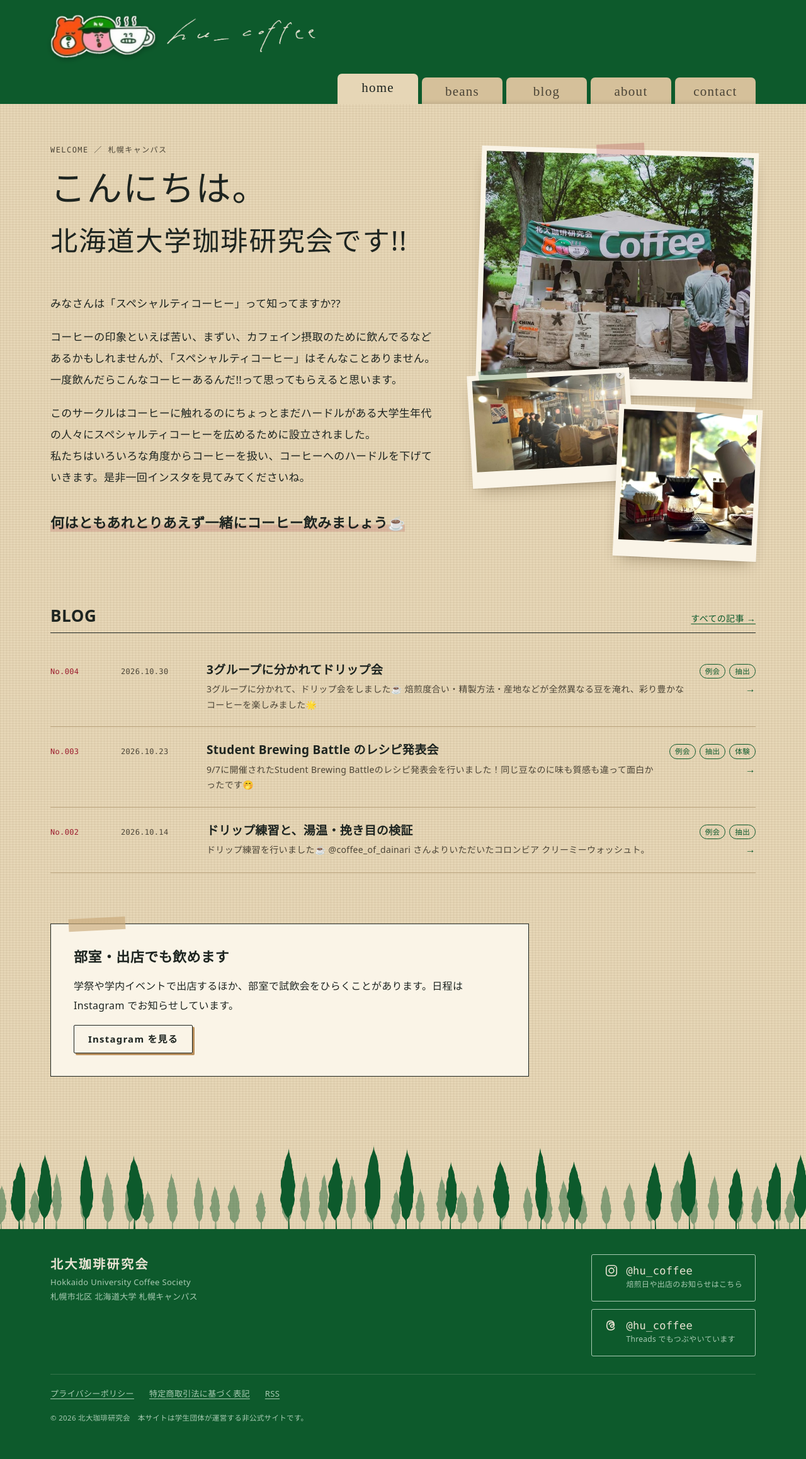
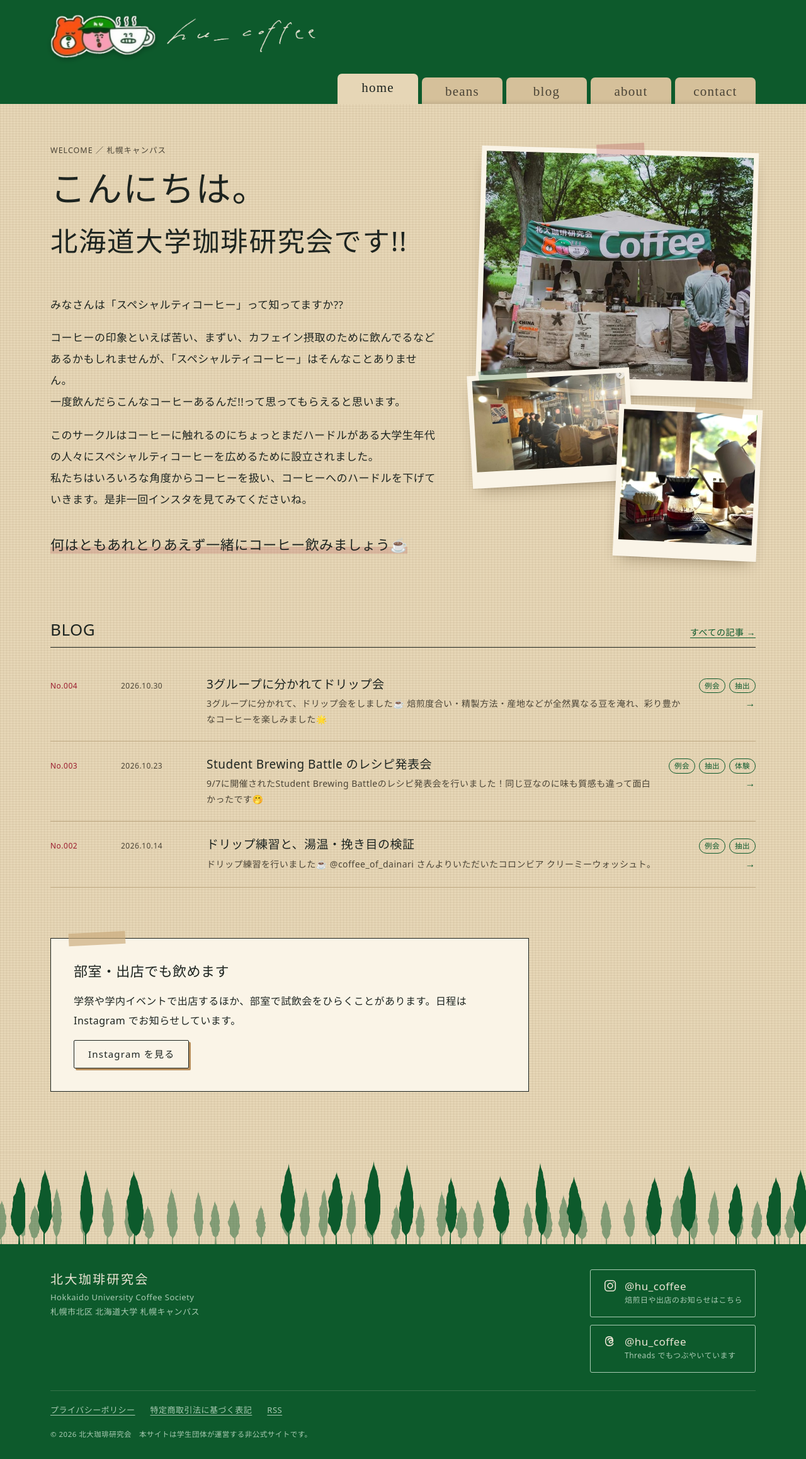
Before and after one commit to gmgngnm/hu_coffee, a Jekyll site: the page built from index.html, in a window 1280 px wide. Shown: the whole page at 63% size. Built offline with Jekyll 4.4.1, drawn with Linux system fonts in a browser that asks for light colours; some web fonts are replaced; before the commit the page ends 2290 px from its top, so only the background shows below that.

Commit message:
文字を Noto Sans JP の細めの線に統一
見本の画像に合わせて、見出し・本文・番号や日付をすべて Noto Sans JP にし、
見出しの太さを一段落とした。等幅フォントと、大文字で字間を広げたラベルもやめた。

Co-Authored-By: Claude Opus 5.5 <noreply@anthropic.com>
Claude-Session: https://claude.ai/code/session_01SJAjaDFs9AxovdXkUsc4Np

```diff
--- a/_includes/head.html
+++ b/_includes/head.html
@@ -15,7 +15,7 @@
 <link rel="manifest" href="{{ '/site.webmanifest' | relative_url }}">
 <link rel="preconnect" href="https://fonts.googleapis.com">
 <link rel="preconnect" href="https://fonts.gstatic.com" crossorigin>
-<link rel="stylesheet" href="https://fonts.googleapis.com/css2?family=IBM+Plex+Mono:wght@400;500&family=Nothing+You+Could+Do&family=Zen+Kurenaido&family=Zen+Kaku+Gothic+New:wght@400;500;700;900&display=swap">
+<link rel="stylesheet" href="https://fonts.googleapis.com/css2?family=Nothing+You+Could+Do&family=Zen+Kurenaido&family=Noto+Sans+JP:wght@300;400;500;700&display=swap">
 <link rel="stylesheet" href="{{ '/assets/css/main.css' | relative_url }}">
 {% seo %}
 {% feed_meta %}
--- a/admin/preview.js
+++ b/admin/preview.js
@@ -2,7 +2,7 @@
 (function () {
   if (!window.CMS) return;
   var base = location.pathname.replace(/admin\/?.*$/, "");
-  CMS.registerPreviewStyle("https://fonts.googleapis.com/css2?family=Zen+Kaku+Gothic+New:wght@400;700;900&display=swap");
+  CMS.registerPreviewStyle("https://fonts.googleapis.com/css2?family=Noto+Sans+JP:wght@300;400;500&display=swap");
   CMS.registerPreviewStyle(base + "assets/css/main.css");
   // サイトの body は表紙の緑なので、プレビューでは紙の色に戻す
   CMS.registerPreviewStyle("body{background:#e6d6b6 !important;padding:24px}", { raw: true });
--- a/assets/css/main.css
+++ b/assets/css/main.css
@@ -24,14 +24,15 @@
   --field: #faf4e7;
   --shadow: 0 1px 0 rgba(0,0,0,.04), 0 6px 18px -10px rgba(13,60,30,.35);
 
-  /* 見出しも本文と同じゴシック。太さだけで差をつける */
-  --f-head: "Zen Kaku Gothic New", "Hiragino Sans", "Yu Gothic", system-ui, sans-serif;
-  --f-body: "Zen Kaku Gothic New", "Hiragino Sans", "Yu Gothic", system-ui, sans-serif;
+  /* 文字は Noto Sans JP ひとつ。見出しも太くしすぎず、細めの線で落ち着かせる */
+  --f-head: "Noto Sans JP", "Hiragino Sans", "Yu Gothic", system-ui, sans-serif;
+  --f-body: "Noto Sans JP", "Hiragino Sans", "Yu Gothic", system-ui, sans-serif;
   /* タブの手書き文字。ヘッダーの手書き hu_coffee に字形が近いものを選んだ */
   --f-hand: "Nothing You Could Do", cursive;
   /* ホームの挨拶だけ、手書きロゴと同じ細いペン字の雰囲気に */
   --f-hand-ja: "Zen Kurenaido", var(--f-body);
-  --f-mono: "IBM Plex Mono", ui-monospace, "SFMono-Regular", Menlo, monospace;
+  /* 番号や日付も同じ書体で。数字の幅だけそろえる（等幅フォントは使わない） */
+  --f-mono: "Noto Sans JP", "Hiragino Sans", "Yu Gothic", system-ui, sans-serif;
 
   --wrap: 1120px;
   --gutter: clamp(16px, 4vw, 40px);
@@ -43,20 +44,20 @@ html { -webkit-text-size-adjust: 100%; scroll-behavior: smooth; }
 @media (prefers-reduced-motion: reduce) { html { scroll-behavior: auto; } *, *::before, *::after { transition: none !important; animation: none !important; } }
 body {
   margin: 0; background: var(--cover); color: var(--ink);
-  font: 400 16px/1.9 var(--f-body); letter-spacing: .02em;
+  font: 400 16px/1.9 var(--f-body); letter-spacing: .03em; font-variant-numeric: tabular-nums;
   font-feature-settings: "palt" 0;
 }
 img, svg { max-width: 100%; height: auto; }
 a { color: var(--accent); text-underline-offset: .2em; text-decoration-thickness: 1px; }
 a:hover { color: var(--bean); }
 :focus-visible { outline: 2px solid var(--focus); outline-offset: 3px; border-radius: 2px; }
-h1, h2, h3 { font-family: var(--f-head); font-weight: 700; line-height: 1.4; letter-spacing: .02em; margin: 0 0 .6em; }
+h1, h2, h3 { font-family: var(--f-head); font-weight: 400; line-height: 1.45; letter-spacing: .02em; margin: 0 0 .6em; }
 .skip { position: absolute; left: -999px; top: 8px; background: var(--paper); padding: 8px 12px; z-index: 10; }
 .skip:focus { left: 8px; }
 
 .wrap { width: min(100% - 2 * var(--gutter), var(--wrap)); margin-inline: auto; }
 .narrow { max-width: 760px; }
-.label { font: 500 12px/1.6 var(--f-mono); letter-spacing: .12em; color: var(--ink-2); margin: 0 0 .8em; text-transform: uppercase; }
+.label { font: 400 12.5px/1.6 var(--f-mono); letter-spacing: .08em; color: var(--ink-2); margin: 0 0 .8em; }
 
 /* ---------- 表紙（ヘッダー）とタブ ---------- */
 .site-head { color: var(--cover-ink); padding-top: 22px; position: relative; }
@@ -92,7 +93,7 @@ h1, h2, h3 { font-family: var(--f-head); font-weight: 700; line-height: 1.4; let
 .tab:hover { color: var(--ink); margin-top: 2px; padding-bottom: 13px; }
 .tab__label { font: 400 21px/1 var(--f-hand); letter-spacing: .06em; padding-top: 2px; }
 .tab.is-current .tab__label { font-weight: 400; color: var(--ink); }
-.tab.is-current { background: var(--paper); color: var(--ink); margin-top: 0; padding-bottom: 15px; box-shadow: none; font-weight: 700; }
+.tab.is-current { background: var(--paper); color: var(--ink); margin-top: 0; padding-bottom: 15px; box-shadow: none; font-weight: 500; }
 .tab.is-current .tab__label { font: 400 21px/1 var(--f-hand); letter-spacing: .06em; padding-top: 2px; }
 .tab.is-current .tab__label { font-weight: 400; color: var(--ink); }
 
@@ -117,7 +118,7 @@ h1, h2, h3 { font-family: var(--f-head); font-weight: 700; line-height: 1.4; let
 .more { font-size: 14px; white-space: nowrap; }
 
 .btn {
-  display: inline-block; font: 700 15px/1 var(--f-body); letter-spacing: .08em;
+  display: inline-block; font: 500 15px/1 var(--f-body); letter-spacing: .08em;
   padding: 14px 22px; border: 1.5px solid var(--ink); border-radius: 2px;
   background: var(--bean); border-color: var(--bean); color: var(--on-bean); text-decoration: none; cursor: pointer;
   box-shadow: 3px 3px 0 var(--kraft); transition: transform .12s, box-shadow .12s;
@@ -158,7 +159,7 @@ h1, h2, h3 { font-family: var(--f-head); font-weight: 700; line-height: 1.4; let
 }
 .home-ig .ig { grid-template-columns: repeat(3, minmax(0, 220px)); }
 .hero__body { max-width: 40em; }
-.hero__title { font-size: clamp(28px, 5vw, 50px); line-height: 1.45; font-weight: 900; letter-spacing: .02em; margin: 0 0 .9em; }
+.hero__title { font-size: clamp(28px, 5vw, 50px); line-height: 1.45; letter-spacing: .02em; margin: 0 0 .9em; }
 .hero__title { font-family: var(--f-hand-ja); font-weight: 400; font-size: clamp(28px, 5.4vw, 56px); line-height: 1.4; letter-spacing: .03em; }
 /* 「です!!」だけが次の行に落ちないよう、1行に収まる大きさまで縮める（約14.5文字分） */
 .hero__inner { container-type: inline-size; }
@@ -167,7 +168,7 @@ h1, h2, h3 { font-family: var(--f-head); font-weight: 700; line-height: 1.4; let
 @container (min-width: 1px) { .hero__name { font-size: min(1em, calc(100cqi / 14.2)); } }
 .hero__body p { margin: 0 0 1.1em; font-size: clamp(15.5px, 1.7vw, 17px); line-height: 2; }
 /* 最後のひとことは、ノートに書き足したように少し大きく、下線をマーカーで */
-.hero__body .hero__cheers { font: 700 clamp(18px, 2.4vw, 22px)/1.8 var(--f-head); margin-top: 1.6em; }
+.hero__body .hero__cheers { font: 500 clamp(18px, 2.4vw, 22px)/1.8 var(--f-head); margin-top: 1.6em; }
 .hero__cheers span { background: linear-gradient(transparent 62%, rgba(155, 28, 46, .16) 62%); }
 .hero__actions { display: flex; flex-wrap: wrap; gap: 14px; margin-top: 32px; }
 
@@ -181,7 +182,7 @@ h1, h2, h3 { font-family: var(--f-head); font-weight: 700; line-height: 1.4; let
 .entry__link:hover .entry__title { text-decoration: underline; text-decoration-color: var(--kraft); text-decoration-thickness: 2px; }
 .entry__no { font: 500 12px var(--f-mono); color: var(--stamp); }
 .entry__date { font: 400 12px var(--f-mono); color: var(--ink-2); justify-self: end; }
-.entry__title { grid-column: 1 / -1; font: 700 18px/1.55 var(--f-head); margin: 6px 0 4px; text-underline-offset: .25em; }
+.entry__title { grid-column: 1 / -1; font: 500 18px/1.55 var(--f-head); margin: 6px 0 4px; text-underline-offset: .25em; }
 .entry__excerpt { grid-column: 1 / -1; font-size: 14px; color: var(--ink-2); line-height: 1.75; }
 .entry__tags { grid-column: 1 / -1; display: flex; gap: 6px; margin-top: 10px; }
 .entry__tags span, .stamps li { font-size: 11.5px; border: 1px solid currentColor; color: var(--accent); padding: 1px 8px; border-radius: 99px; line-height: 1.7; }
@@ -202,7 +203,7 @@ h1, h2, h3 { font-family: var(--f-head); font-weight: 700; line-height: 1.4; let
 }
 .tag-card a:hover { transform: rotate(-1deg) translateY(-2px); color: #2a1d12; }
 .tag-card__hole { position: absolute; left: 16px; top: 50%; width: 14px; height: 14px; margin-top: -7px; border-radius: 50%; background: var(--paper); box-shadow: inset 0 0 0 3px var(--kraft); }
-.tag-card__name { font: 700 18px/1.4 var(--f-head); }
+.tag-card__name { font: 500 18px/1.4 var(--f-head); }
 .tag-card__notes { font-size: 13px; word-break: keep-all; overflow-wrap: anywhere; }
 .tag-card .roast__name { color: #2a1d12; }
 
@@ -242,7 +243,7 @@ h1, h2, h3 { font-family: var(--f-head); font-weight: 700; line-height: 1.4; let
 .bean__prices { grid-column: 3; grid-row: 1 / span 2; list-style: none; margin: 0; padding: 0; display: grid; align-content: start; gap: 8px; min-width: 120px; }
 .bean__prices li { display: flex; justify-content: space-between; gap: 16px; border-bottom: 1px solid var(--ink); padding-bottom: 4px; font-family: var(--f-mono); font-size: 14px; }
 .bean__prices b { font-size: 17px; }
-.bean__stamp { position: absolute; right: 18px; bottom: -6px; margin: 0; font: 900 15px var(--f-head); color: var(--stamp); border: 2px solid var(--stamp); padding: 2px 10px; transform: rotate(-9deg); letter-spacing: .15em; opacity: .9; }
+.bean__stamp { position: absolute; right: 18px; bottom: -6px; margin: 0; font: 700 15px var(--f-head); color: var(--stamp); border: 2px solid var(--stamp); padding: 2px 10px; transform: rotate(-9deg); letter-spacing: .15em; opacity: .9; }
 .bean__stamp--soon { color: var(--accent); border-color: var(--accent); }
 .bean--soldout .bean__name, .bean--soldout .bean__spec, .bean--soldout .bean__prices { opacity: .55; }
 
@@ -255,7 +256,7 @@ h1, h2, h3 { font-family: var(--f-head); font-weight: 700; line-height: 1.4; let
 /* ---------- フォーム ---------- */
 .form { display: grid; gap: 20px; }
 .field { display: grid; gap: 6px; margin: 0; border: 0; padding: 0; min-width: 0; }
-.field > span, .field legend { font-weight: 700; font-size: 14.5px; padding: 0; }
+.field > span, .field legend { font-weight: 500; font-size: 14.5px; padding: 0; }
 .field-row { display: grid; grid-template-columns: 1fr 1fr; gap: 20px; }
 .req { font: 500 10.5px var(--f-mono); color: var(--stamp); border: 1px solid currentColor; padding: 0 5px; margin-left: 6px; vertical-align: .15em; }
 input[type=text], input[type=email], textarea, select {
@@ -274,7 +275,7 @@ input:focus, textarea:focus, select:focus { outline: none; border-bottom-color:
 .chip input:checked + span { background: var(--ink); color: var(--paper); border-color: var(--ink); }
 .chip input:focus-visible + span { outline: 2px solid var(--focus); outline-offset: 2px; }
 .form__notice { background: var(--paper-2); border-left: 4px solid var(--kraft); padding: 12px 16px; margin: 0; font-size: 14.5px; }
-.form__result { margin: 0; font-weight: 700; min-height: 1.5em; }
+.form__result { margin: 0; font-weight: 500; min-height: 1.5em; }
 .form__result.is-ok { color: var(--accent); }
 .form__result.is-ng { color: var(--stamp); }
 .form .btn { justify-self: start; }
@@ -294,7 +295,7 @@ input:focus, textarea:focus, select:focus { outline: none; border-bottom-color:
 .specimen { margin: 28px 0; display: grid; grid-template-columns: repeat(auto-fit, minmax(160px, 1fr)); border: 1.5px solid var(--ink); background: var(--field); }
 .specimen div { padding: 10px 14px; border-right: 1px solid var(--rule); border-bottom: 1px solid var(--rule); }
 .specimen dt { font: 500 11px var(--f-mono); color: var(--ink-2); letter-spacing: .1em; }
-.specimen dd { margin: 0; font-weight: 700; }
+.specimen dd { margin: 0; font-weight: 500; }
 .prose { font-size: 16.5px; }
 .post__cover { display: block; width: 100%; margin: 24px 0 32px; border: 10px solid var(--field); box-shadow: var(--shadow); }
 .prose h2 { font-size: 23px; margin-top: 2em; padding-left: 14px; border-left: 4px solid var(--accent); }
@@ -303,7 +304,7 @@ input:focus, textarea:focus, select:focus { outline: none; border-bottom-color:
 .prose img { display: block; margin: 1.6em auto; border: 8px solid var(--field); box-shadow: var(--shadow); }
 .prose table { width: 100%; border-collapse: collapse; margin: 1.4em 0; font-size: 14.5px; display: block; overflow-x: auto; }
 .prose th, .prose td { border-bottom: 1px solid var(--rule); padding: 8px 12px; text-align: left; vertical-align: top; }
-.prose th { border-bottom: 1.5px solid var(--ink); font-weight: 700; white-space: nowrap; }
+.prose th { border-bottom: 1.5px solid var(--ink); font-weight: 500; white-space: nowrap; }
 .prose blockquote { margin: 1.4em 0; padding: 4px 18px; border-left: 3px solid var(--kraft); color: var(--ink-2); }
 .post__pager { display: flex; justify-content: space-between; gap: 16px; margin-top: 56px; padding-top: 18px; border-top: 1.5px solid var(--ink); font-size: 14.5px; }
 .post__pager a:last-child { text-align: right; }
@@ -345,7 +346,7 @@ input:focus, textarea:focus, select:focus { outline: none; border-bottom-color:
 }
 @media (max-width: 640px) { .poplars::before { height: 110px; } }
 .site-foot__inner { width: min(100% - 2 * var(--gutter), var(--wrap)); margin: 36px auto 0; display: grid; grid-template-columns: 1fr auto; gap: 28px 40px; }
-.site-foot__name { font: 700 20px var(--f-head); letter-spacing: .12em; margin: 0 0 4px; }
+.site-foot__name { font: 500 20px var(--f-head); letter-spacing: .12em; margin: 0 0 4px; }
 .site-foot__sub { font-size: 13px; color: var(--cover-dim); margin: 0; line-height: 1.8; }
 .site-foot__sns { display: grid; gap: 12px; align-content: start; }
 .insta { display: grid; grid-template-columns: auto 1fr; column-gap: 12px; align-items: center; color: var(--cover-ink); text-decoration: none; border: 1px solid var(--cover-dim); padding: 14px 20px; border-radius: 3px; transition: background .15s; }
```
Also changed, not shown: CLAUDE.md (+2 -1 lines).
